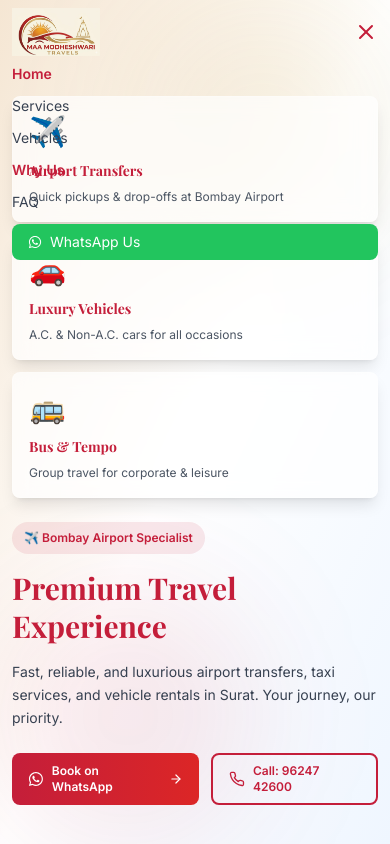
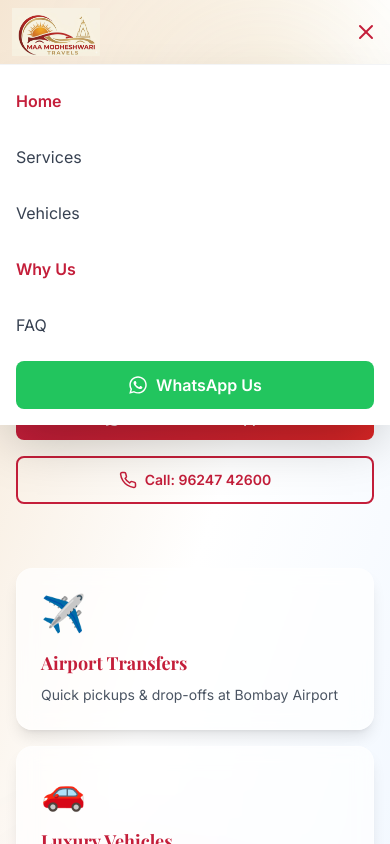
Before and after one commit to maamodheshwaritravels/maa-modheshwari-travels, a React (Vite) app: page / in a window 390 px wide. Both pictures are taken after a click on the button 366 px from the left and 32 px from the top of the page. Shown: the top 844 px of the page. Built offline with nearby package versions, Linux system fonts and the light colour scheme.

Commit message:
Fix mobile responsiveness for Navbar and Hero

```diff
--- a/src/components/Hero.jsx
+++ b/src/components/Hero.jsx
@@ -12,17 +12,17 @@ export default function Hero() {
         <div className="absolute bottom-0 left-0 w-64 sm:w-96 h-64 sm:h-96 bg-brand-red/10 rounded-full blur-3xl"></div>
       </div>
 
-      <div className="max-w-7xl mx-auto px-3 sm:px-4 md:px-6 lg:px-8 relative z-10">
-        <div className="grid grid-cols-1 lg:grid-cols-2 gap-6 sm:gap-8 md:gap-12 items-center min-h-[calc(100vh-80px)] py-8 sm:py-12">
+      <div className="max-w-7xl mx-auto px-4 sm:px-6 lg:px-8 relative z-10">
+        <div className="grid grid-cols-1 lg:grid-cols-2 gap-8 lg:gap-12 items-center min-h-[calc(100vh-80px)] py-12 lg:py-0">
           {/* Left Content */}
           <motion.div
-            initial={{ opacity: 0, x: -50 }}
-            animate={{ opacity: 1, x: 0 }}
+            initial={{ opacity: 0, y: 30 }}
+            animate={{ opacity: 1, y: 0 }}
             transition={{ duration: 0.8 }}
-            className="order-2 lg:order-1"
+            className="order-1"
           >
             <motion.div
-              className="inline-block px-3 sm:px-4 py-2 rounded-full bg-brand-red/10 text-brand-red font-semibold text-xs sm:text-sm mb-4 sm:mb-6"
+              className="inline-block px-4 py-2 rounded-full bg-brand-red/10 text-brand-red font-semibold text-sm mb-6"
               initial={{ opacity: 0 }}
               animate={{ opacity: 1 }}
               transition={{ delay: 0.2 }}
@@ -30,78 +30,78 @@ export default function Hero() {
               ✈️ Bombay Airport Specialist
             </motion.div>
 
-            <h1 className="font-serif text-3xl sm:text-4xl md:text-5xl lg:text-6xl font-bold text-brand-red mb-4 sm:mb-6 leading-tight">
+            <h1 className="font-serif text-4xl sm:text-5xl lg:text-6xl font-bold text-brand-red mb-6 leading-tight">
               Premium Travel Experience
             </h1>
 
-            <p className="text-sm sm:text-base md:text-lg lg:text-xl text-gray-700 mb-6 sm:mb-8 leading-relaxed">
+            <p className="text-base sm:text-lg lg:text-xl text-gray-700 mb-8 leading-relaxed">
               Fast, reliable, and luxurious airport transfers, taxi services, and vehicle rentals in Surat. Your journey, our priority.
             </p>
 
-            <div className="flex flex-col xs:flex-row gap-3 sm:gap-4">
+            <div className="flex flex-col sm:flex-row gap-4">
               <motion.a
                 href="https://wa.me/919624742600"
                 target="_blank"
-                className="flex items-center justify-center gap-2 px-4 sm:px-6 lg:px-8 py-2 sm:py-3 lg:py-4 rounded-lg bg-gradient-to-r from-brand-red to-red-600 text-white font-semibold hover:shadow-xl transition text-xs sm:text-sm lg:text-base"
+                className="flex items-center justify-center gap-2 px-6 lg:px-8 py-3 lg:py-4 rounded-lg bg-gradient-to-r from-brand-red to-red-600 text-white font-semibold hover:shadow-xl transition text-sm lg:text-base"
                 whileHover={{ scale: 1.05 }}
                 whileTap={{ scale: 0.95 }}
               >
-                <FaWhatsapp size={16} />
+                <FaWhatsapp size={18} />
                 <span>Book on WhatsApp</span>
-                <FiArrowRight size={14} />
+                <FiArrowRight size={16} />
               </motion.a>
 
               <motion.a
                 href="tel:9624742600"
-                className="flex items-center justify-center gap-2 px-4 sm:px-6 lg:px-8 py-2 sm:py-3 lg:py-4 rounded-lg border-2 border-brand-red text-brand-red font-semibold hover:bg-brand-red hover:text-white transition text-xs sm:text-sm lg:text-base"
+                className="flex items-center justify-center gap-2 px-6 lg:px-8 py-3 lg:py-4 rounded-lg border-2 border-brand-red text-brand-red font-semibold hover:bg-brand-red hover:text-white transition text-sm lg:text-base"
                 whileHover={{ scale: 1.05 }}
                 whileTap={{ scale: 0.95 }}
               >
-                <FiPhone size={16} />
+                <FiPhone size={18} />
                 <span>Call: 96247 42600</span>
               </motion.a>
             </div>
           </motion.div>
 
-          {/* Right Showcase - Simplified for Mobile */}
+          {/* Right Showcase - Cards */}
           <motion.div
-            initial={{ opacity: 0, x: 50 }}
-            animate={{ opacity: 1, x: 0 }}
-            transition={{ duration: 0.8 }}
-            className="order-1 lg:order-2"
+            initial={{ opacity: 0, y: 30 }}
+            animate={{ opacity: 1, y: 0 }}
+            transition={{ duration: 0.8, delay: 0.2 }}
+            className="order-2 mt-8 lg:mt-0"
           >
-            <div className="grid grid-cols-1 sm:grid-cols-2 gap-3 sm:gap-4 md:gap-6">
+            <div className="grid grid-cols-1 sm:grid-cols-2 gap-4 sm:gap-6">
               {/* Card 1 */}
               <motion.div
-                className="glass rounded-lg sm:rounded-2xl p-4 sm:p-6 shadow-lg"
+                className="glass rounded-2xl p-6 shadow-lg"
                 whileHover={{ y: -5 }}
                 transition={{ duration: 0.3 }}
               >
-                <div className="text-3xl sm:text-4xl md:text-5xl mb-3 sm:mb-4">✈️</div>
-                <h3 className="font-semibold text-sm sm:text-base lg:text-lg text-brand-red mb-2">Airport Transfers</h3>
-                <p className="text-xs sm:text-sm text-gray-600">Quick pickups & drop-offs at Bombay Airport</p>
+                <div className="text-4xl mb-4">✈️</div>
+                <h3 className="font-semibold text-lg text-brand-red mb-2">Airport Transfers</h3>
+                <p className="text-sm text-gray-600">Quick pickups & drop-offs at Bombay Airport</p>
               </motion.div>
 
               {/* Card 2 */}
               <motion.div
-                className="glass rounded-lg sm:rounded-2xl p-4 sm:p-6 shadow-lg"
+                className="glass rounded-2xl p-6 shadow-lg"
                 whileHover={{ y: -5 }}
                 transition={{ duration: 0.3 }}
               >
-                <div className="text-3xl sm:text-4xl md:text-5xl mb-3 sm:mb-4">🚗</div>
-                <h3 className="font-semibold text-sm sm:text-base lg:text-lg text-brand-red mb-2">Luxury Vehicles</h3>
-                <p className="text-xs sm:text-sm text-gray-600">A.C. & Non-A.C. cars for all occasions</p>
+                <div className="text-4xl mb-4">🚗</div>
+                <h3 className="font-semibold text-lg text-brand-red mb-2">Luxury Vehicles</h3>
+                <p className="text-sm text-gray-600">A.C. & Non-A.C. cars for all occasions</p>
               </motion.div>
 
               {/* Card 3 */}
               <motion.div
-                className="glass rounded-lg sm:rounded-2xl p-4 sm:p-6 shadow-lg sm:col-span-2"
+                className="glass rounded-2xl p-6 shadow-lg sm:col-span-2"
                 whileHover={{ y: -5 }}
                 transition={{ duration: 0.3 }}
               >
-                <div className="text-3xl sm:text-4xl md:text-5xl mb-3 sm:mb-4">🚌</div>
-                <h3 className="font-semibold text-sm sm:text-base lg:text-lg text-brand-red mb-2">Bus & Tempo</h3>
-                <p className="text-xs sm:text-sm text-gray-600">Group travel for corporate & leisure</p>
+                <div className="text-4xl mb-4">🚌</div>
+                <h3 className="font-semibold text-lg text-brand-red mb-2">Bus & Tempo</h3>
+                <p className="text-sm text-gray-600">Group travel for corporate & leisure</p>
               </motion.div>
             </div>
           </motion.div>
--- a/src/components/Navbar.jsx
+++ b/src/components/Navbar.jsx
@@ -155,14 +155,14 @@ export default function Navbar() {
         {/* Mobile Menu */}
         {isOpen && (
           <motion.div
-            className="md:hidden pb-4 space-y-3"
-            initial={{ opacity: 0, height: 0 }}
-            animate={{ opacity: 1, height: 'auto' }}
-            exit={{ opacity: 0, height: 0 }}
+            className="md:hidden absolute top-full left-0 right-0 bg-white shadow-2xl border-t border-gray-100 px-4 py-4 space-y-4 z-50"
+            initial={{ opacity: 0, y: -10 }}
+            animate={{ opacity: 1, y: 0 }}
+            exit={{ opacity: 0, y: -10 }}
           >
             <button
               onClick={handleLogoClick}
-              className={`block w-full text-left text-sm bg-transparent border-none cursor-pointer transition ${
+              className={`block w-full text-left text-base bg-transparent border-none cursor-pointer transition py-2 ${
                 isActive('home')
                   ? 'text-brand-red font-semibold'
                   : 'text-gray-700 hover:text-brand-red'
@@ -172,7 +172,8 @@ export default function Navbar() {
             </button>
             <a
               href="#services"
-              className={`block text-sm transition ${
+              onClick={() => setIsOpen(false)}
+              className={`block text-base transition py-2 ${
                 isActive('services')
                   ? 'text-brand-red font-semibold'
                   : 'text-gray-700 hover:text-brand-red'
@@ -182,7 +183,8 @@ export default function Navbar() {
             </a>
             <a
               href="#vehicles"
-              className={`block text-sm transition ${
+              onClick={() => setIsOpen(false)}
+              className={`block text-base transition py-2 ${
                 isActive('vehicles')
                   ? 'text-brand-red font-semibold'
                   : 'text-gray-700 hover:text-brand-red'
@@ -192,7 +194,8 @@ export default function Navbar() {
             </a>
             <a
               href="#why-us"
-              className={`block text-sm transition ${
+              onClick={() => setIsOpen(false)}
+              className={`block text-base transition py-2 ${
                 isActive('why-us')
                   ? 'text-brand-red font-semibold'
                   : 'text-gray-700 hover:text-brand-red'
@@ -202,7 +205,8 @@ export default function Navbar() {
             </a>
             <a
               href="#faq"
-              className={`block text-sm transition ${
+              onClick={() => setIsOpen(false)}
+              className={`block text-base transition py-2 ${
                 isActive('faq')
                   ? 'text-brand-red font-semibold'
                   : 'text-gray-700 hover:text-brand-red'
@@ -212,10 +216,12 @@ export default function Navbar() {
             </a>
             <motion.a
               href="https://wa.me/919624742600"
-              className="flex items-center gap-2 px-4 py-2 rounded-lg bg-green-500 text-white text-sm"
-              whileHover={{ scale: 1.05 }}
+              onClick={() => setIsOpen(false)}
+              className="flex items-center justify-center gap-2 w-full py-3 mt-2 rounded-lg bg-green-500 text-white font-semibold text-base"
+              whileHover={{ scale: 1.02 }}
+              whileTap={{ scale: 0.98 }}
             >
-              <FaWhatsapp />
+              <FaWhatsapp size={20} />
               WhatsApp Us
             </motion.a>
           </motion.div>
```
